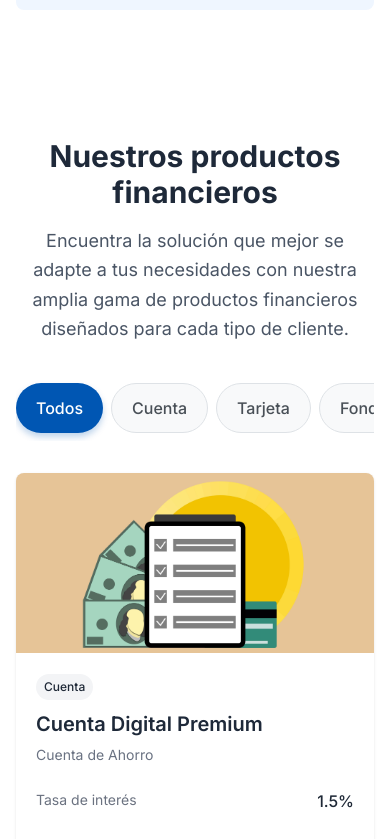
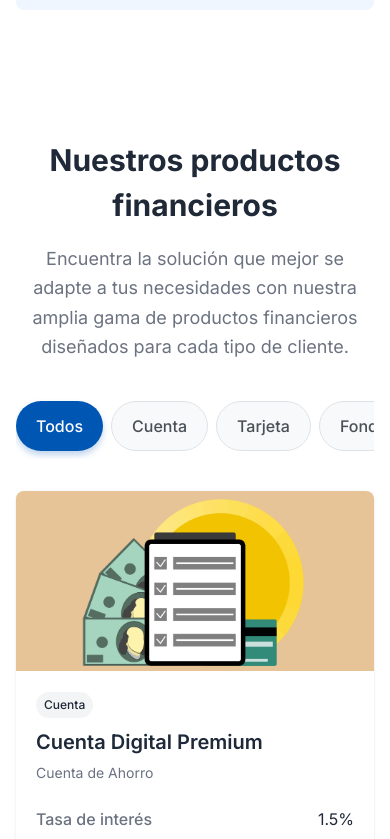
Before and after one commit to cfranco92/bprosys, a Next.js app: page / in a window 390 px wide. Shown: the part 1260-2099 px from the top of the page. Built offline with nearby package versions, Linux system fonts and the light colour scheme.

Commit message:
Update readme and package dependencies

```diff
--- a/src/common/components/ProductsSection.tsx
+++ b/src/common/components/ProductsSection.tsx
@@ -4,7 +4,7 @@ import ProductCard from '@/common/components/ProductCard';
 import CategoryTabs from '@/common/styled-components/CategoryTabs';
 import Section from '@/common/styled-components/Section';
 import { useProducts } from '@/hooks/useProducts';
-import { ProductCategory } from '@/types';
+import { ProductCategory } from '@/models';
 
 export const ProductsSection = () => {
   const {
--- a/src/common/styled-components/Button.tsx
+++ b/src/common/styled-components/Button.tsx
@@ -31,7 +31,7 @@ const StyledButton = styled.button<{
           padding: 0.75rem 1.5rem;
           font-size: 1rem;
         `;
-      default: // medium
+      default:
         return `
           padding: 0.5rem 1rem;
           font-size: 0.875rem;
@@ -71,7 +71,7 @@ const StyledButton = styled.button<{
             outline: none;
           }
         `;
-      default: // primary
+      default:
         return `
           background-color: #0056b3;
           color: white;
--- a/src/common/styled-components/CategoryTabs.tsx
+++ b/src/common/styled-components/CategoryTabs.tsx
@@ -10,6 +10,7 @@ const TabContainer = styled.div`
   overflow-x: auto;
   gap: 0.5rem;
   padding: 0.5rem 0;
+  margin-bottom: 1.5rem;
   scrollbar-width: none;
   -ms-overflow-style: none;
 
@@ -64,7 +65,7 @@ export const CategoryTabs = ({
   onSelectCategory
 }: CategoryTabsProps) => {
   return (
-    <TabContainer className="mb-6">
+    <TabContainer>
       <Tab
         $active={selectedCategory === 'all'}
         onClick={() => onSelectCategory('all')}
--- a/src/common/styled-components/ImageWithFallback.tsx
+++ /dev/null
@@ -1,59 +0,0 @@
-'use client';
-
-import Image from 'next/image';
-import { useState, useEffect } from 'react';
-import { ImageWithFallbackProps } from '@/models';
-
-export const ImageWithFallback = ({
-  src,
-  alt,
-  fallbackSrc = '/images/products/fondo-inversion.jpg',
-  className,
-  ...rest
-}: ImageWithFallbackProps) => {
-  const [imgSrc, setImgSrc] = useState<string | null>(null);
-  const [error, setError] = useState(false);
-
-  useEffect(() => {
-    setError(false);
-
-    if (src) {
-      setImgSrc(src as string);
-    } else {
-      setImgSrc(fallbackSrc);
-    }
-  }, [src, fallbackSrc]);
-
-  const handleError = () => {
-    if (imgSrc !== fallbackSrc) {
-      setImgSrc(fallbackSrc);
-    } else {
-      setError(true);
-    }
-  };
-
-  if (!imgSrc || error) {
-    return (
-      <div
-        className="relative w-full h-full bg-gradient-to-br from-gray-100 to-gray-200 flex items-center justify-center text-gray-500 text-sm"
-        data-testid="image-placeholder"
-      >
-        <div className="p-4 text-center">
-          {alt || 'Imagen no disponible'}
-        </div>
-      </div>
-    );
-  }
-
-  return (
-    <Image
-      {...rest}
-      src={imgSrc}
-      alt={alt}
-      className={className}
-      onError={handleError}
-    />
-  );
-};
-
-export default ImageWithFallback;
--- a/src/common/styled-components/InfoRow.tsx
+++ b/src/common/styled-components/InfoRow.tsx
@@ -7,20 +7,27 @@ const Row = styled.div`
   display: flex;
   justify-content: space-between;
   padding: 0.5rem 0;
+  border-bottom: 1px solid #e5e7eb;
+
+  &:last-child {
+    border-bottom: none;
+  }
 `;
 
-const Label = styled.div`
+const Label = styled.dt`
   color: #6b7280;
-  font-size: 0.875rem;
+  font-weight: 500;
 `;
 
-const Value = styled.div`
+const Value = styled.dd`
   color: #1f2937;
-  font-weight: 500;
-  text-align: right;
 `;
 
-export const InfoRow = ({ label, value, className = '' }: InfoRowProps) => {
+export const InfoRow = ({
+  label,
+  value,
+  className = ''
+}: InfoRowProps) => {
   return (
     <Row className={className}>
       <Label>{label}</Label>
--- a/src/common/styled-components/Section.tsx
+++ b/src/common/styled-components/Section.tsx
@@ -1,5 +1,6 @@
 'use client';
 
+import styled from 'styled-components';
 import { ReactNode } from 'react';
 
 interface SectionProps {
@@ -10,6 +11,43 @@ interface SectionProps {
   className?: string;
 }
 
+const SectionContainer = styled.section`
+  padding: 4rem 1rem;
+
+  @media (min-width: 768px) {
+    padding: 5rem 2rem;
+  }
+`;
+
+const SectionContent = styled.div`
+  max-width: 80rem;
+  margin: 0 auto;
+`;
+
+const SectionHeader = styled.div`
+  text-align: center;
+  margin-bottom: 2rem;
+`;
+
+const SectionTitle = styled.h2`
+  font-size: 1.875rem;
+  font-weight: 700;
+  color: #1f2937;
+  margin-bottom: 1rem;
+
+  @media (min-width: 768px) {
+    font-size: 2.25rem;
+  }
+`;
+
+const SectionDescription = styled.p`
+  font-size: 1.125rem;
+  color: #6b7280;
+  max-width: 48rem;
+  margin: 0 auto;
+  line-height: 1.625;
+`;
+
 export const Section = ({
   id,
   title,
@@ -18,22 +56,18 @@ export const Section = ({
   className = ''
 }: SectionProps) => {
   return (
-    <section id={id} className={`py-16 md:py-20 px-4 md:px-8 ${className}`}>
-      <div className="max-w-7xl mx-auto">
-        <div className="text-center mb-8">
-          <h2 className="text-3xl md:text-4xl font-bold text-gray-800 mb-4">
-            {title}
-          </h2>
+    <SectionContainer id={id} className={className}>
+      <SectionContent>
+        <SectionHeader>
+          <SectionTitle>{title}</SectionTitle>
           {description && (
-            <p className="text-lg text-gray-600 max-w-3xl mx-auto leading-relaxed">
-              {description}
-            </p>
+            <SectionDescription>{description}</SectionDescription>
           )}
-        </div>
+        </SectionHeader>
 
         {children}
-      </div>
-    </section>
+      </SectionContent>
+    </SectionContainer>
   );
 };
 
--- a/src/types/index.ts
+++ /dev/null
@@ -1,105 +0,0 @@
-// Domain Models
-import { ReactNode } from 'react';
-import { ButtonHTMLAttributes } from 'react';
-import { ImageProps } from 'next/image';
-
-// Domain Types
-export type ProductCategory =
-  | 'cuenta'
-  | 'tarjeta'
-  | 'fondo'
-  | 'seguro'
-  | 'préstamo'
-  | 'inversión';
-
-export type RiskLevel = 'bajo' | 'medio' | 'alto';
-
-// Product Domain Model
-export interface FinancialProduct {
-  id: string;
-  name: string;
-  type: string;
-  category: ProductCategory;
-  description: string;
-  interestRate?: number;
-  riskLevel?: RiskLevel;
-  benefits: string[];
-  imageUrl: string;
-  minAmount?: number;
-  term?: string;
-  monthlyFee?: number;
-  annualFee?: number;
-  performance?: number[];
-}
-
-// Component Props
-export interface ProductCardProps {
-  product: FinancialProduct;
-}
-
-export interface ProductDetailProps {
-  product: FinancialProduct;
-}
-
-export interface CategoryTabsProps {
-  categories: ProductCategory[];
-  selectedCategory: ProductCategory | 'all';
-  onSelectCategory: (category: ProductCategory | 'all') => void;
-}
-
-export interface BadgeProps {
-  children: ReactNode;
-  variant?: 'default' | 'success' | 'warning' | 'danger' | 'info';
-  rounded?: boolean;
-  className?: string;
-}
-
-export interface ButtonProps extends ButtonHTMLAttributes<HTMLButtonElement> {
-  children: ReactNode;
-  variant?: 'primary' | 'secondary' | 'outline';
-  size?: 'small' | 'medium' | 'large';
-  fullWidth?: boolean;
-  className?: string;
-}
-
-export interface CardProps {
-  children: ReactNode;
-  className?: string;
-}
-
-export interface CardBodyProps {
-  children: ReactNode;
-  className?: string;
-}
-
-export interface InfoRowProps {
-  label: string;
-  value: ReactNode;
-  className?: string;
-}
-
-export interface SectionProps {
-  id?: string;
-  title: string;
-  description?: string;
-  children: ReactNode;
-  className?: string;
-}
-
-export interface ImageWithFallbackProps extends Omit<ImageProps, 'onError'> {
-  fallbackSrc?: string;
-}
-
-export interface MainLayoutProps {
-  children: ReactNode;
-}
-
-// Context Types
-export interface ProductContextType {
-  products: FinancialProduct[];
-  selectedCategory: ProductCategory | 'all';
-  setSelectedCategory: (category: ProductCategory | 'all') => void;
-  filteredProducts: FinancialProduct[];
-  categories: ProductCategory[];
-  loading: boolean;
-}
--- a/src/utils/format.ts
+++ /dev/null
@@ -1,16 +0,0 @@
-export const formatCurrency = (value: number, currency = 'EUR'): string => {
-  return new Intl.NumberFormat('es-ES', {
-    style: 'currency',
-    currency,
-    minimumFractionDigits: 2,
-  }).format(value);
-};
-
-export const formatPercentage = (value: number, decimals = 2): string => {
-  return `${value.toFixed(decimals)}%`;
-};
-
-export const truncateText = (text: string, maxLength: number): string => {
-  if (text.length <= maxLength) return text;
-  return `${text.substring(0, maxLength)}...`;
-};
```
Also changed, not shown: 2 other files (tests, documents, lock files or other folders).
